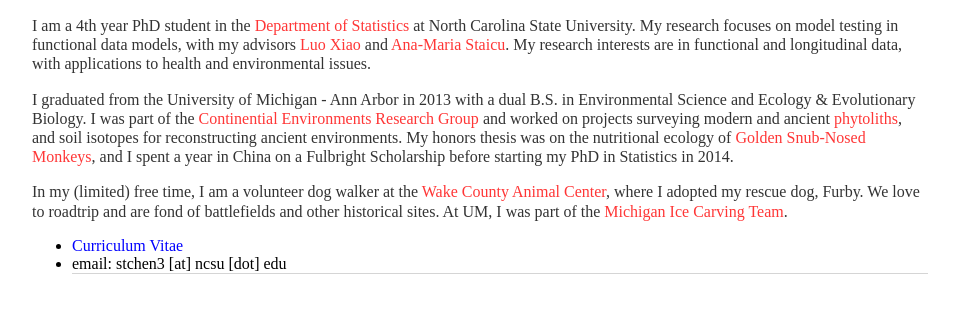
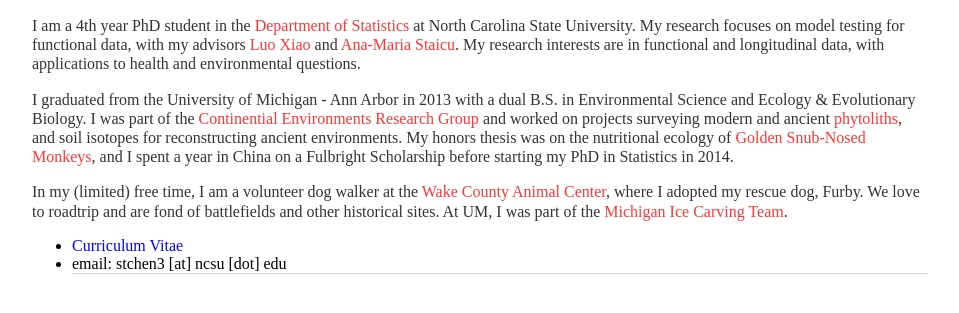
Before and after one commit to stchen3/stchen3.github.io, a Jekyll site: the page built from index.html, in a window 1280 px wide, cut to the strip 476-789 px from the top of the page. Shown: the whole strip, without its empty margins (160-1119 px from the left). Built offline with Jekyll 4.4.1, drawn with Linux system fonts in a browser that asks for light colours.

Commit message:
Update index.html

```diff
--- a/index.html
+++ b/index.html
@@ -15,9 +15,9 @@ title: Stephanie T. Chen
 
 		<p>
 			I am a 4th year PhD student in the <a href="http://www.stat.ncsu.edu/" target="blank"><font color=#FF3636>Department of Statistics</font></a> at North Carolina State University.
-			My research focuses on model testing in functional data models, with my advisors <a href="http://www4.stat.ncsu.edu/~xiao/" target="blank"><font color=#FF3636>Luo Xiao</font></a> and
+			My research focuses on model testing for functional data, with my advisors <a href="http://www4.stat.ncsu.edu/~xiao/" target="blank"><font color=#FF3636>Luo Xiao</font></a> and
 			<a href="http://www4.stat.ncsu.edu/~staicu/" target="blank"><font color=#FF3636>Ana-Maria Staicu</font></a>.
-			My research interests are in functional and longitudinal data, with applications to health and environmental issues.
+			My research interests are in functional and longitudinal data, with applications to health and environmental questions.
 		</p>
 
 		<p>
```
